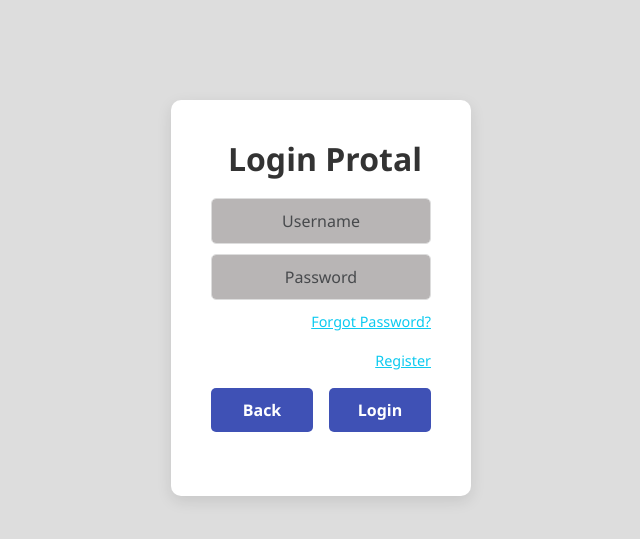
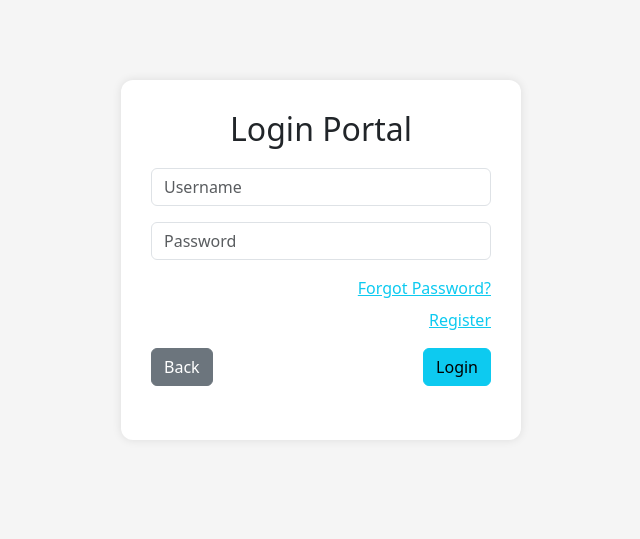
Before and after one commit to riyaamurdhani/group9-IAB207, a Flask app: page /login in a window 1280 px wide. Shown: the top 539 px of the page, without its empty margins (319-959 px from the left). Run offline with Flask 3, Linux system fonts and the light colour scheme.

Commit message:
Update login.html

```diff
--- a/lab207_a3_grp_9/app/templates/login.html
+++ b/lab207_a3_grp_9/app/templates/login.html
@@ -1,28 +1,76 @@
-<!-- Redesigned Login Page -->
+<!-- login.html -->
 <!DOCTYPE html>
 <html lang="en">
 <head>
   <meta charset="UTF-8">
   <title>Login Portal</title>
   <link href="https://cdn.jsdelivr.net/npm/bootstrap@5.3.0/dist/css/bootstrap.min.css" rel="stylesheet">
-  <link rel="stylesheet" href="https://cdnjs.cloudflare.com/ajax/libs/font-awesome/6.4.0/css/all.min.css">
-  <link rel="stylesheet" href="static/style/style.css"
+  <style>
+    body {
+      background-color: #f5f5f5;
+    }
+    .login-container {
+      background: #fff;
+      padding: 30px;
+      border-radius: 12px;
+      box-shadow: 0 0 10px rgba(0, 0, 0, 0.1);
+      width: 400px;
+      margin: 80px auto;
+    }
+    .text-end-link {
+      text-align: right;
+    }
+    h2 {
+      text-align: center;
+      margin-bottom: 20px;
+    }
+  </style>
 </head>
 <body>
+
   <div class="login-container">
-    <h2><i class="me-2"></i>Login Protal</h2>
-    <input type="text" class="form-control" placeholder="Username" required>
-    <input type="password" class="form-control" placeholder="Password" required>
-    <div class="text-end-link mb-3">
+    <h2>Login Portal</h2>
+
+    {% if error %}
+      <div class="alert alert-danger" role="alert">
+        {{ error }}
+      </div>
+    {% endif %}
+    {% with messages = get_flashed_messages(with_categories=true) %}
+      {% if messages %}
+        {% for category, message in messages %}
+          <div class="alert alert-{{ category }} alert-dismissible fade show" role="alert">
+            {{ message }}
+            <button type="button" class="btn-close" data-bs-dismiss="alert" aria-label="Close"></button>
+          </div>
+        {% endfor %}
+      {% endif %}
+    {% endwith %}
+
+    <form method="POST">
+      <div class="mb-3">
+        <input type="text" class="form-control" name="username" placeholder="Username" required>
+      </div>
+
+      <div class="mb-3">
+        <input type="password" class="form-control" name="password" placeholder="Password" required>
+      </div>
+
+      <div class="text-end-link mb-2">
         <a href="#" class="text-info">Forgot Password?</a>
       </div>
+
       <div class="text-end-link mb-3">
-      <a href="{{ url_for('registration') }}" class="text-info">Register</a>
+        <a href="{{ url_for('index.registration') }}" class="text-info">Register</a>
       </div>
+
       <div class="d-flex justify-content-between mt-3 mb-4">
-      <button class="btn btn-info me-2" onclick="window.history.back()">Back</button>
-      <button class="btn btn-info ms-2" onclick="window.location.href='{{ url_for('home_page') }}'">Login</button>
+        <button class="btn btn-secondary" onclick="window.history.back()">Back</button>
+        <button type="submit" class="btn btn-info">Login</button>
       </div>
+    </form>
   </div>
+
+<script src="https://cdn.jsdelivr.net/npm/bootstrap@5.3.0/dist/js/bootstrap.bundle.min.js"></script>
 </body>
 </html>
```
Lines whose indentation alone changed are shown as unchanged.
